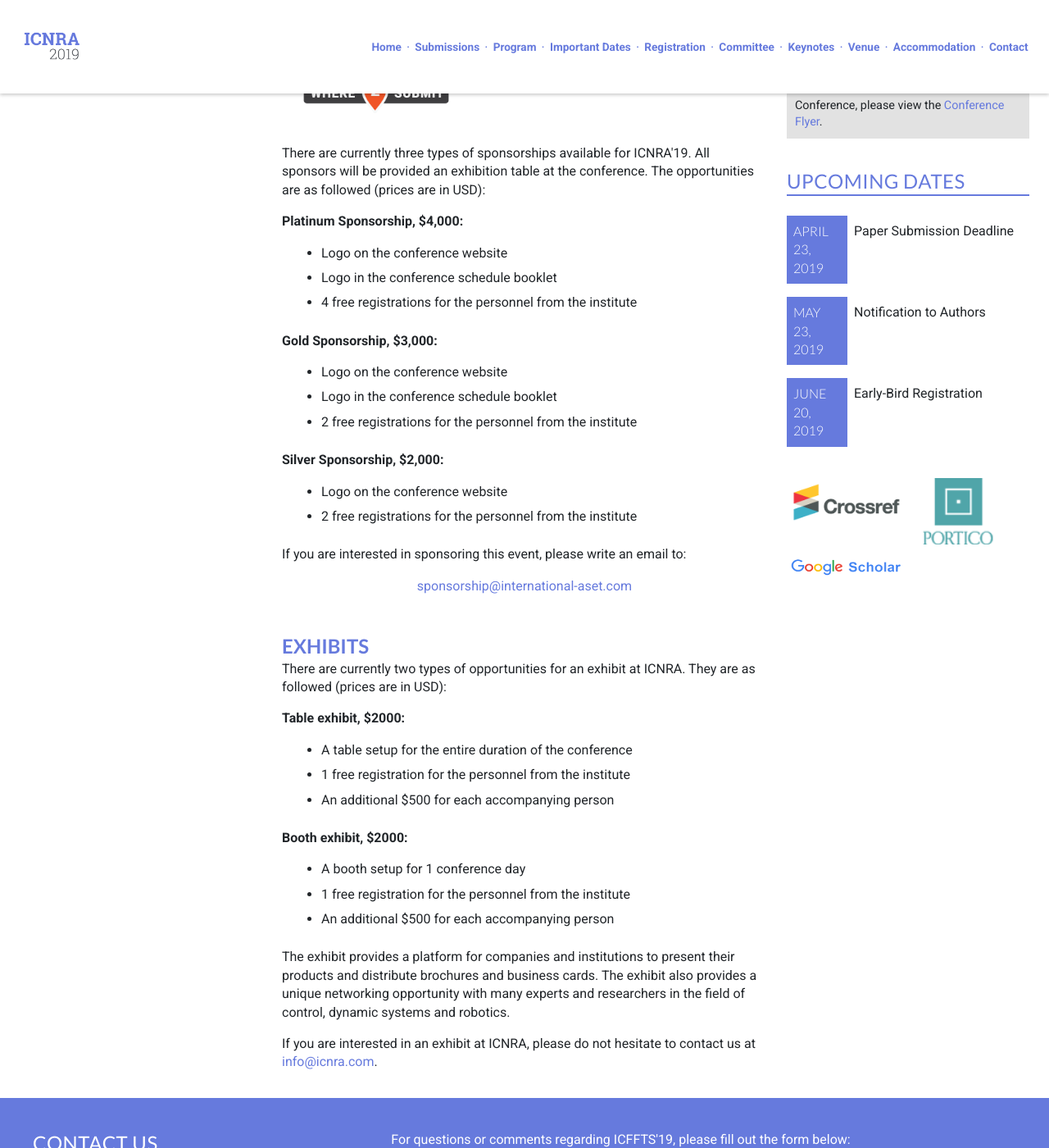
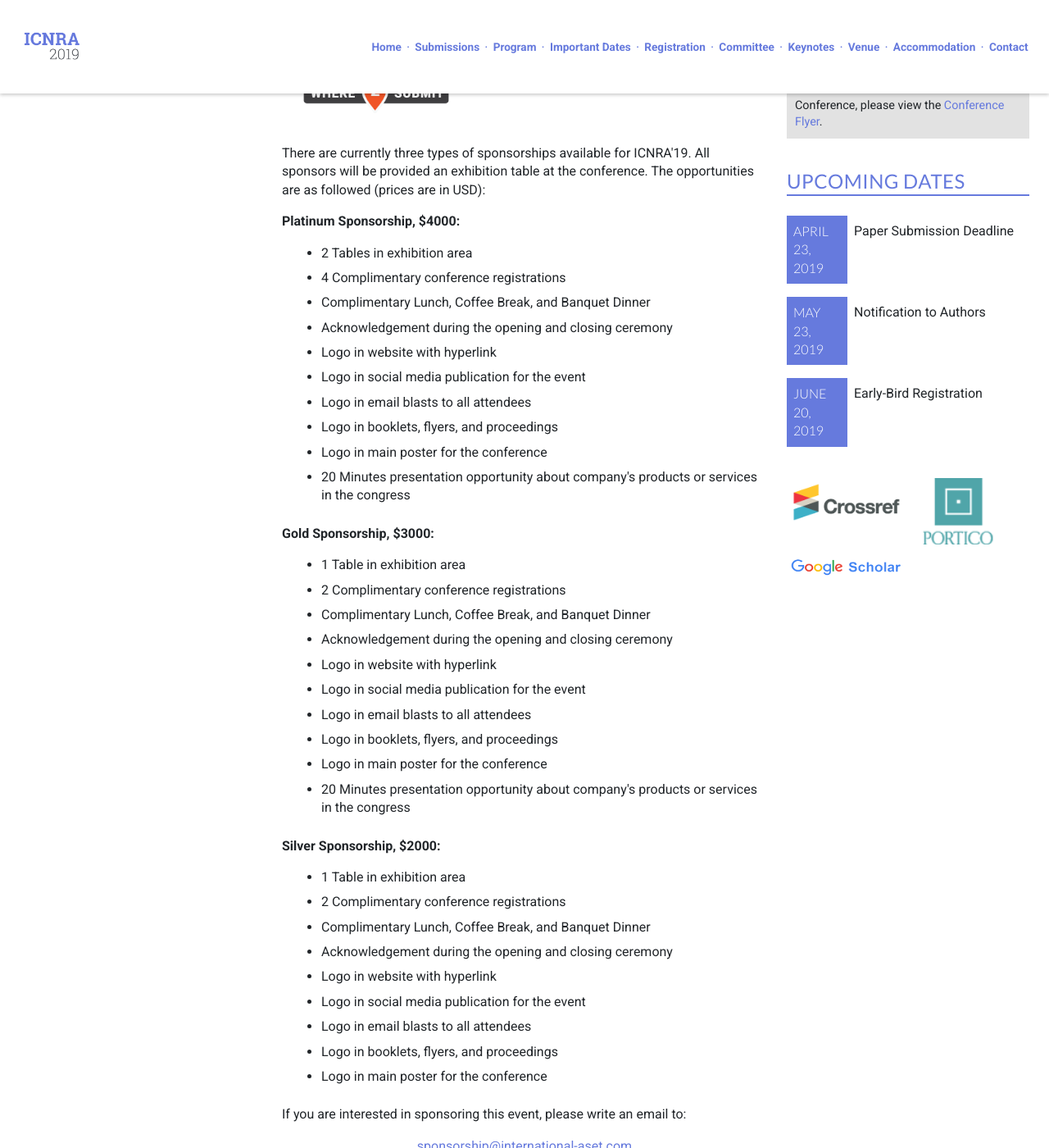
Before and after one commit to intaset/icnra, a Jekyll site: the page built from sponsor.html, in a window 1280 px wide and 1400 px high, scrolled down 597 px. Shown: the whole window at 82% size. Built offline with Jekyll 4.4.1, drawn with Linux system fonts in a browser that asks for light colours; nearby versions of some CDN libraries; Markdown is read by kramdown in place of the engine named in the settings; comment, search, counter and statistics services are not loaded; some of the changed text lies outside the part shown.

Commit message:
changed sponsor page

```diff
--- a/sponsor.html
+++ b/sponsor.html
@@ -18,22 +18,46 @@ title: ICNRA'19 - Sponsors
 
 	<p class="body">There are currently three types of sponsorships available for ICNRA'19. All sponsors will be provided an exhibition table at the conference. The opportunities are as followed (prices are in USD):</p>
 
-     <p class="body bold">Platinum Sponsorship, $4,000:</p>
+    <p class="body bold">Platinum Sponsorship, $4000:</p>
         <ul>
-            <li> Logo on the conference website </li>
-            <li> Logo in the conference schedule booklet </li>
-            <li> 4 free registrations for the personnel from the institute</li>
+            <li> 2 Tables in exhibition area </li>
+            <li> 4 Complimentary conference registrations </li>
+            <li> Complimentary Lunch, Coffee Break, and Banquet Dinner</li>
+            <li> Acknowledgement during the opening and closing ceremony</li>
+            <li> Logo in website with hyperlink</li>
+            <li> Logo in social media publication for the event</li>
+            <li> Logo in email blasts to all attendees</li>
+            <li> Logo in booklets, flyers, and proceedings</li>
+            <li> Logo in main poster for the conference</li>
+            <li> 20 Minutes presentation opportunity about company's
+            products or services in the congress</li>
         </ul>
-   <p class="body bold">Gold Sponsorship, $3,000:</p>
+    <p class="body bold">Gold Sponsorship, $3000:</p>
         <ul>
-            <li>Logo on the conference website </li>
-            <li>Logo in the conference schedule booklet </li>
-            <li>2 free registrations for the personnel from the institute</li>
+            <li>	1 Table in exhibition area</li>
+            <li>	2 Complimentary conference registrations</li>
+            <li>	Complimentary Lunch, Coffee Break, and Banquet Dinner</li>
+            <li>	Acknowledgement during the opening and closing ceremony</li>
+            <li>	Logo in website with hyperlink</li>
+            <li>	Logo in social media publication for the event</li>
+            <li>	Logo in email blasts to all attendees</li>
+            <li>	Logo in booklets, flyers, and proceedings</li>
+            <li>	Logo in main poster for the conference</li>
+            <li>	20 Minutes presentation opportunity about company's
+            		products or services in the congress</li>
+
         </ul>
-    <p class="body bold">Silver Sponsorship, $2,000:</p>
+    <p class="body bold">Silver Sponsorship, $2000:</p>
         <ul>
-            <li>Logo on the conference website </li>
-            <li>2 free registrations for the personnel from the institute</li>
+            <li>	1 Table in exhibition area </li>
+            <li>	2 Complimentary conference registrations</li>
+            <li>	Complimentary Lunch, Coffee Break, and Banquet Dinner</li>
+            <li>	Acknowledgement during the opening and closing ceremony</li>
+            <li>	Logo in website with hyperlink</li>
+            <li>	Logo in social media publication for the event</li>
+            <li>	Logo in email blasts to all attendees</li>
+            <li>	Logo in booklets, flyers, and proceedings</li>
+            <li>	Logo in main poster for the conference</li>
         </ul>
 
     <p class="body">If you are interested in sponsoring this event, please write an email to:</p>
@@ -43,19 +67,22 @@ title: ICNRA'19 - Sponsors
     <br><br>
 
      <h3>Exhibits</h3>
-    <p class="body">There are currently two types of opportunities for an exhibit at ICNRA. They are as followed (prices are in USD):</p>
-       <p class="body bold">Table exhibit, $2000:</p>
+    <p class="body">There are currently two types of opportunities for an exhibit at ICAERA. They are as followed (prices are in USD):</p>
+      <p class="body bold">Table exhibit, $2000:</p>
         <ul>
-            <li>A table setup for the entire duration of the conference</li>
-            <li>1 free registration for the personnel from the institute</li>
-            <li>An additional $500 for each accompanying person</li>
+            <li>	1 Table in exhibition area </li>
+            <li>	1 Complimentary conference registrations</li>
+            <li>	Complimentary Lunch, Coffee Break, and Banquet Dinner</li>
+            <li>	Acknowledgement during the opening and closing ceremony</li>
+
         </ul>
 
-        <p class="body bold">Booth exhibit, $2000:</p>
+      <p class="body bold">1-Day Table Exhibitor, $1500:</p>
         <ul>
-            <li>A booth setup for 1 conference day</li>
-            <li>1 free registration for the personnel from the institute</li>
-            <li>An additional $500 for each accompanying person</li>
+            <li>	1 Table in exhibition area</li>
+            <li>	1-Day Complimentary conference registrations</li>
+            <li>	Complimentary Lunch, Coffee Break, and Banquet Dinner</li>
+            <li>	Acknowledgement during the opening and closing ceremony</li>
         </ul>
 
 
```
Also changed, not shown: 1 other file.
